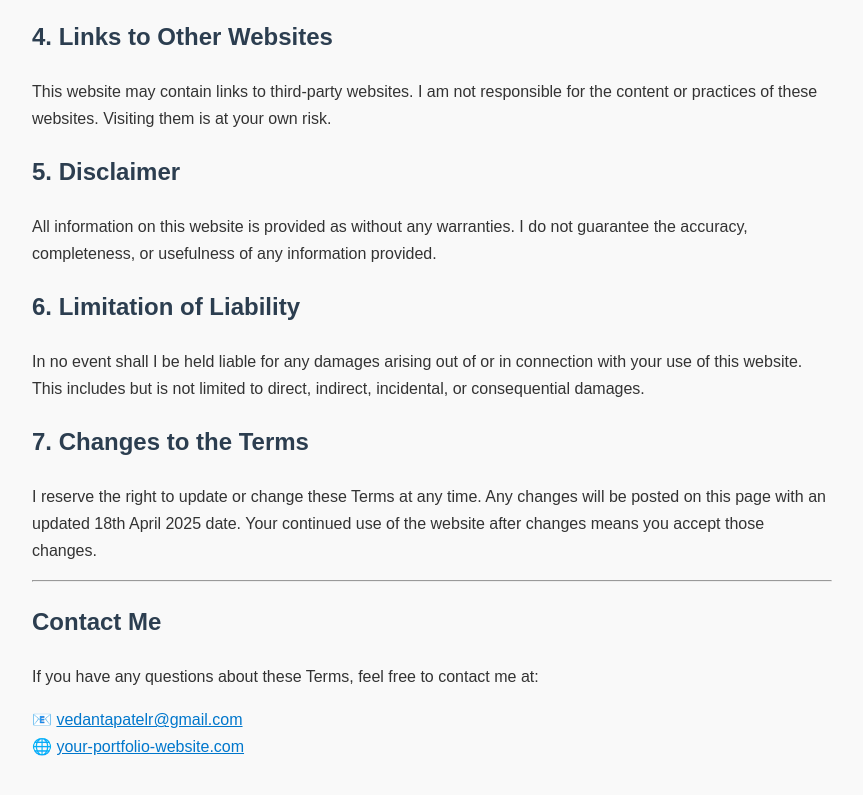
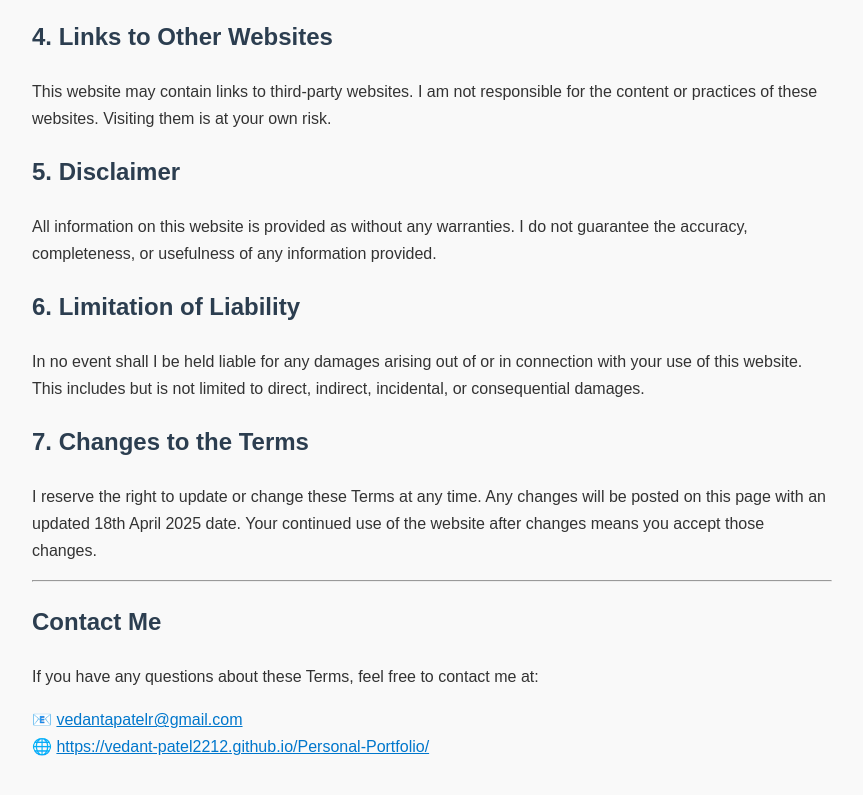
Before and after one commit to Vedant-Patel2212/Personal-Portfolio, a plain HTML site: page t&s.html in a window 1280 px wide. Shown: the part 740-1535 px from the top of the page, without its empty margins (208-1071 px from the left). Drawn offline with Linux system fonts and the light colour scheme.

Commit message:
Update t&s.html

```diff
--- a/t&s.html
+++ b/t&s.html
@@ -56,7 +56,7 @@
   <h2>Contact Me</h2>
   <p>If you have any questions about these Terms, feel free to contact me at:</p>
   <p>📧 <a href="mailto:vedantapatelr@gmail.com">vedantapatelr@gmail.com</a><br>
-     🌐 <a href="https://your-portfolio-website.com">your-portfolio-website.com</a></p>
+     🌐 <a href="https://vedant-patel2212.github.io/Personal-Portfolio/">https://vedant-patel2212.github.io/Personal-Portfolio/</a></p>
 
 </body>
 </html>
```
